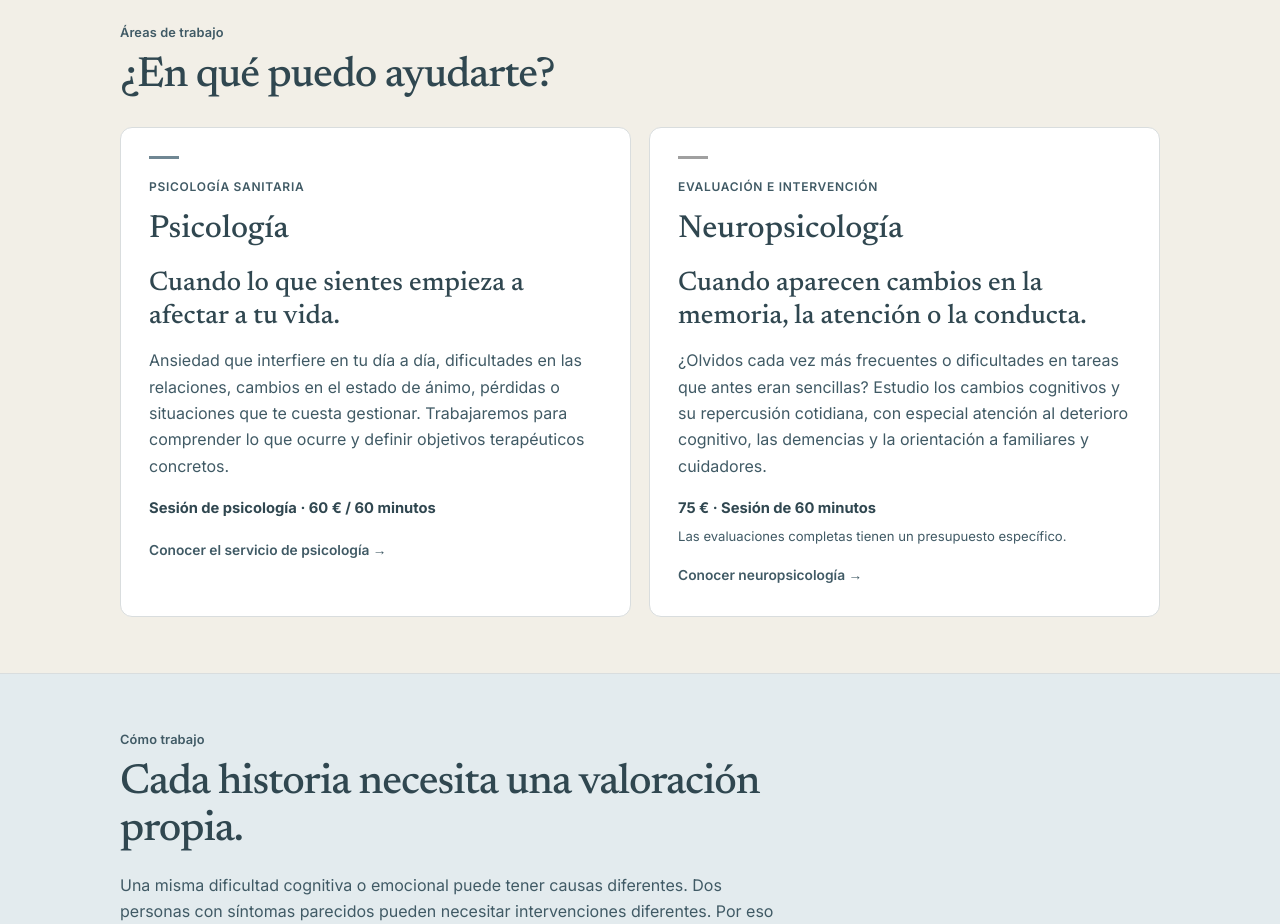
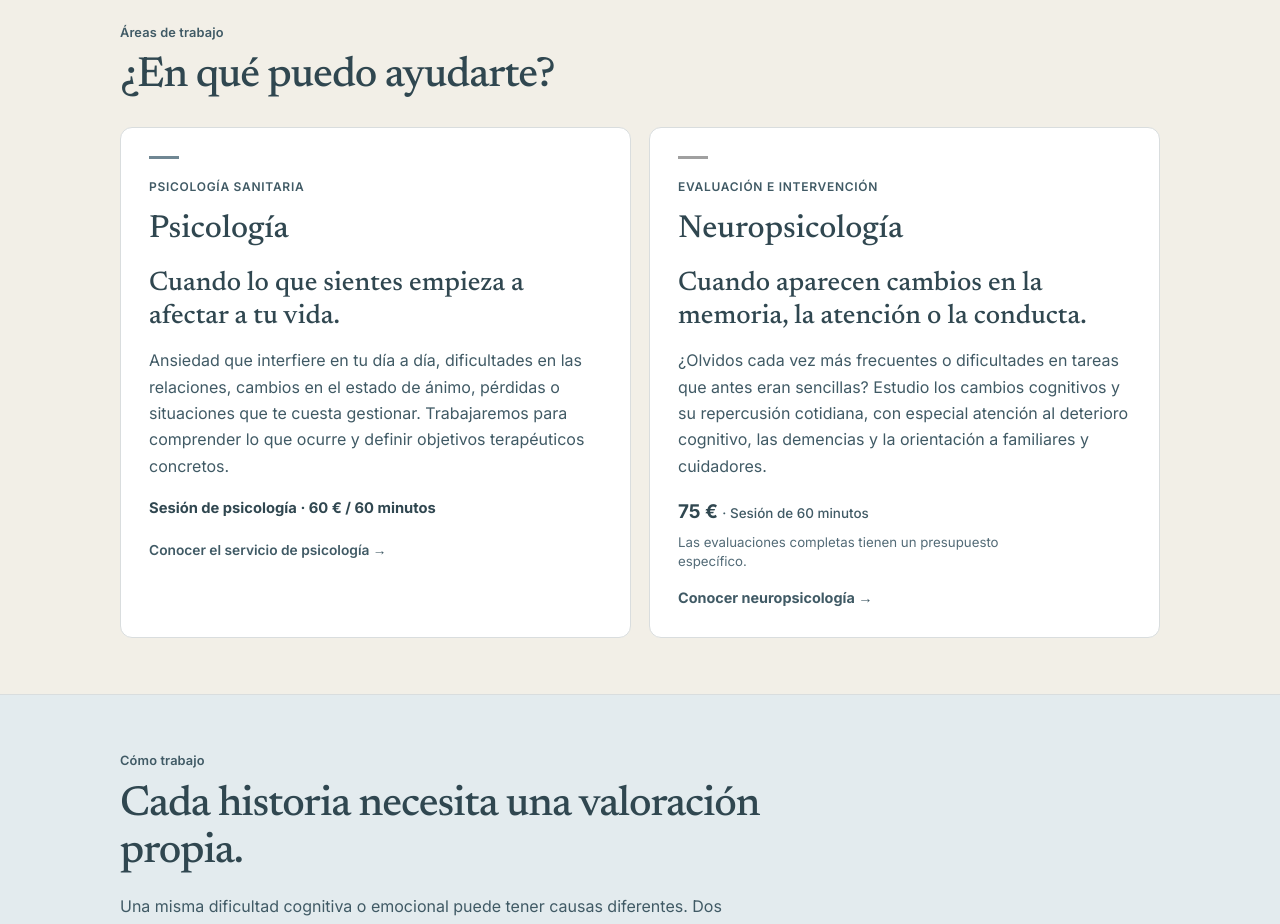
Before and after one commit to carolinasanchezgirona/Portfolio-Carolina, a Next.js app: page / in a window 1280 px wide. Shown: the part 940-1864 px from the top of the page. Built offline with nearby package versions, Linux system fonts and the light colour scheme.

Commit message:
Improve consistent card pricing, spacing and CTA layout

```diff
--- a/app/editorial.css
+++ b/app/editorial.css
@@ -730,3 +730,44 @@
   bottom:auto !important;
   transform:none !important;
 }
+
+
+/* Tarjeta de neuropsicología: precio y llamada a la acción con jerarquía clara. */
+.editorial-site .editorial-service-card {
+  display:flex;
+  flex-direction:column;
+  align-items:stretch;
+}
+.editorial-site .editorial-service-card .editorial-card-bottom {
+  margin-top:auto;
+  padding-top:20px;
+  display:flex;
+  flex-direction:column;
+  align-items:flex-start;
+  gap:8px;
+}
+.editorial-site .editorial-card-bottom .editorial-card-price {
+  margin:0;
+  color:#304750;
+  font-size:1.18rem;
+  font-weight:700;
+  line-height:1.35;
+}
+.editorial-site .editorial-card-bottom .editorial-card-price span {
+  font-size:.84rem;
+  font-weight:500;
+  color:#405A65;
+}
+.editorial-site .editorial-card-bottom .editorial-card-note {
+  margin:0;
+  max-width:45ch;
+  font-size:.83rem;
+  line-height:1.5;
+  color:#536B77;
+}
+.editorial-site .editorial-card-bottom .editorial-card-link {
+  margin-top:8px;
+  font-size:.9rem;
+  line-height:1.45;
+  font-weight:650;
+}
```
